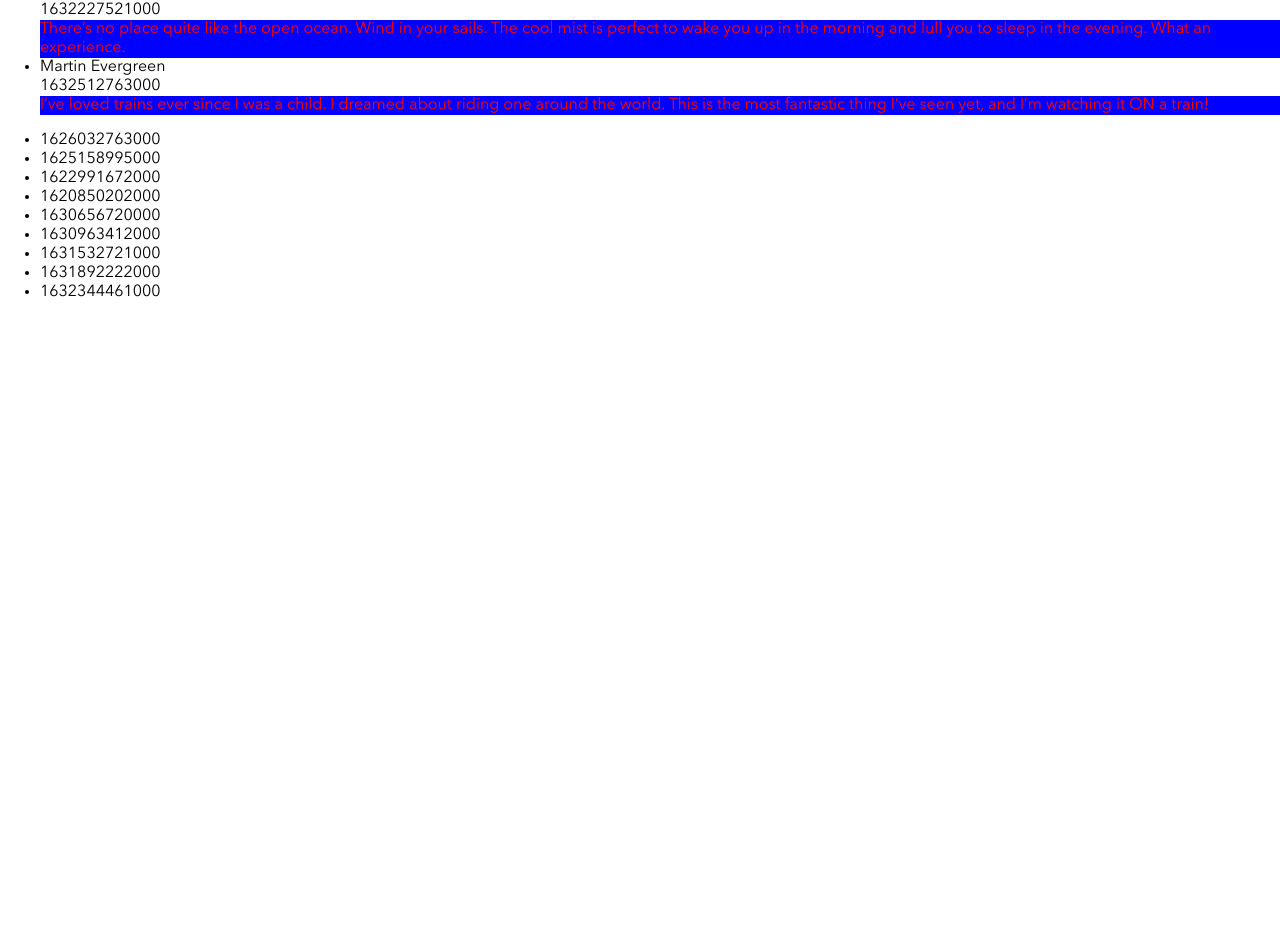
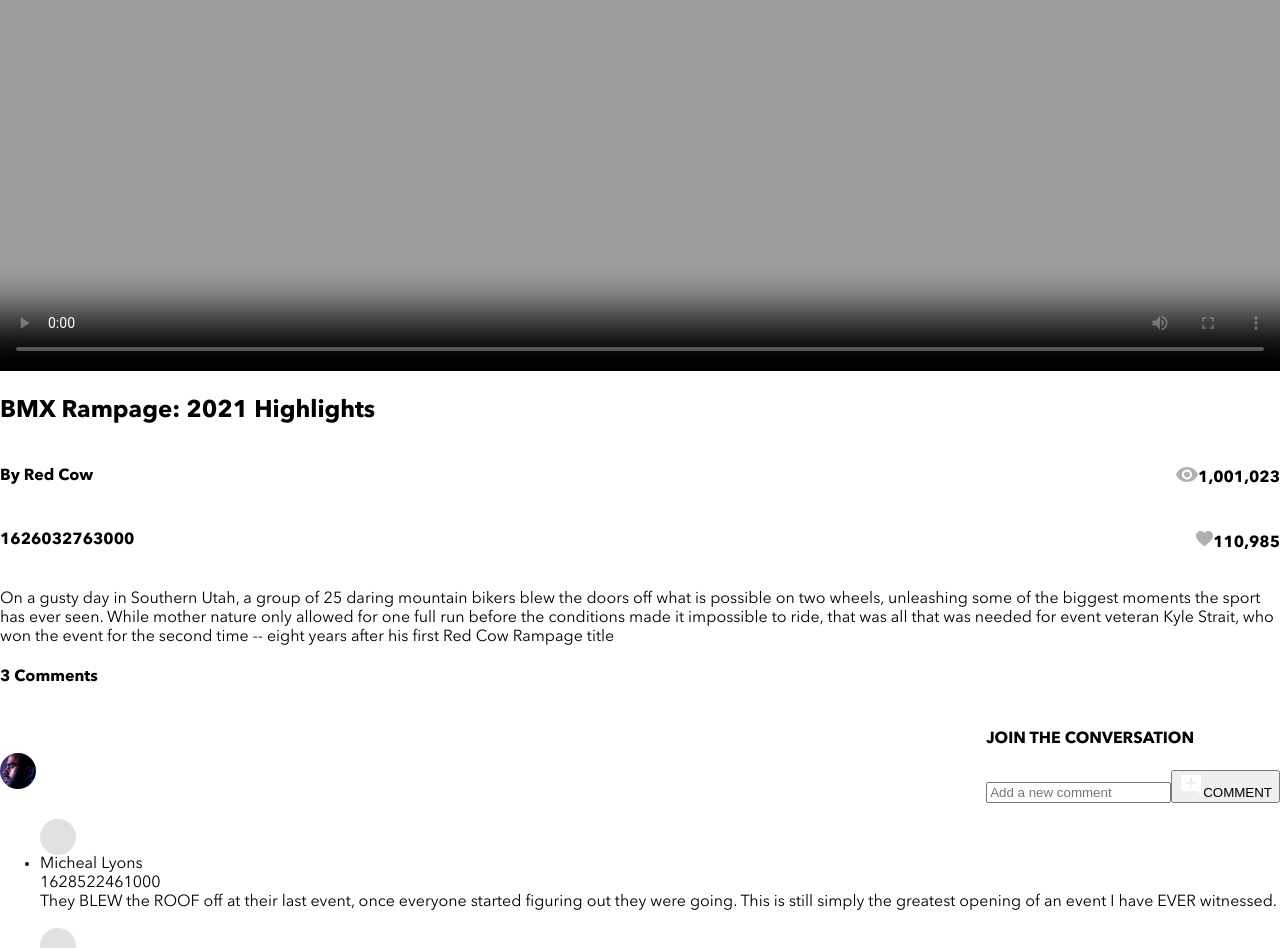
Before and after one commit to SopiaLee/sopia-lee-brainflix, a React (Create React App) app: page / in a window 1280 px wide. Shown: the part 639-1587 px from the top of the page. Before the commit the page ends 957 px from the top, so only its background shows below. Built offline with nearby package versions, Linux system fonts and the light colour scheme.

Commit message:
add content & components for brainflix sprint 1

```diff
--- a/src/App.js
+++ b/src/App.js
@@ -1,37 +1,49 @@
 import logo from './assets/logo/BrainFlix-logo.svg';
 import searchIcon from './assets/icons/search.svg';
-import Comments from './components/Comments/Comments';
+import MainVideo from './components/MainVideo/MainVideo';
+import CommentForm from './components/CommentForm/CommentForm'
+
 
 import "./App.scss";
-import commentsData from "./data/video-details.json";
+
+import videosData from "./data/video-details.json";
+
+// import commentsData from "./data/video-details.json";
 import CommentList from './components/CommentList/CommentList';
 
 function App() {
+
+  let selectedVideo = videosData[0];
+  console.log(selectedVideo);
+
   return (
     <div className="App">
       <header className="siteheader">
         <img src={logo} alt="BrainFlix logo" className="siteheader__logo"/>
         {/* <input type="text" placeholder="Search..">Search</input>  */}
-        <img src={searchIcon} alt="search icon"/>
-      <input type="search" placeholder="Search">
-      </input>
+        <img src={searchIcon} alt="search icon" className='siteheader__searchicon'/>
+      <input type="search" placeholder="Search" className='siteheader__searchinput'></input>
       <div className="siteheader__profilepic"></div>
       <button className='siteheader__btn'>Upload</button>
       </header>
 
-      <section className='main-video'>
-        <video
-        className="" poster="" controls="controls"
-        ></video>
+      <MainVideo/>
+
+      <section className='comments'>
+        <h4 className='comments__number'>{selectedVideo.comments.length} Comments</h4>
+
+      <section className='comments__form'>
+        <CommentForm/>
       </section>
-      <section className='comments'>
-      <CommentList comments ={commentsData}/>
-      <ul>
+
+
+      <CommentList comments ={selectedVideo.comments}/>
+      {/* <ul>
         {commentsData.map((comment)=> {
           return <li key={comment.id}>{comment.name}{comment.timestamp}{comment.comment}</li>
         }
         )}
-      </ul>
+      </ul> */}
       </section>
     </div>
   );
--- a/src/App.scss
+++ b/src/App.scss
@@ -26,3 +26,17 @@
     border: none;
   }
 }
+
+.mainvideo__toptext {
+  display: flex;
+  flex-direction: row;
+  justify-content: space-between;
+}
+.mainvideo__bottomtext {
+  display: flex;
+  flex-direction: row;
+  justify-content: space-between;
+}
+.mainvideo__video {
+  width: 100vw;
+}
--- /dev/null
+++ b/src/components/CommentForm/CommentForm.jsx
@@ -0,0 +1,24 @@
+import "./CommentForm.scss";
+import commentIcon from "../../assets/icons/add_comment.svg";
+
+function CommentForm() {
+  return (
+    <form className="commentsform">
+      <div className="commentsform__profilepic"></div>
+      <div className="commentsform__text">
+        <h4 className="commentsform__title">JOIN THE CONVERSATION</h4>
+        <input
+          className="commentsform__input"
+          placeholder="Add a new comment"
+          name="commentInput"
+        ></input>
+        <button className="commentsform__button">
+          <img src={commentIcon} alt="add comment icon" />
+          COMMENT
+        </button>
+      </div>
+    </form>
+  );
+}
+
+export default CommentForm;
--- /dev/null
+++ b/src/components/CommentForm/CommentForm.scss
@@ -0,0 +1,24 @@
+@use '../../styles/partials/variables' as *;
+@use '../../styles/partials/mixins' as *;
+
+.commentsform {
+    display: flex;
+    flex-direction: row;
+    justify-content: space-between;
+
+&__profilepic{
+    display: flex;
+    background-image: url(../../assets/images/Mohan-muruge.jpg);
+    background-color: #E1E1E1;
+    border-radius: 50%;
+    max-width: 36px;
+    max-height: 36px;
+    width: 100%;
+    background-position: center;
+    background-size: cover;
+    margin-top: 45px;
+    margin-right: 16px;
+
+}
+
+}
--- a/src/components/Comments/Comments.jsx
+++ b/src/components/Comments/Comments.jsx
@@ -1,21 +1,17 @@
 import "./Comments.scss";
 
 function Comments(props) {
-  console.log(props);
+  // console.log(props);
 
   return (
-    <li className="commentList">
-      <div className="commentList__profilepic"></div>
-      <div className="commentList__text">
-        <div className="commentList__texttop">
-          <div className="comment__name">{props.comment.comments[0].name}</div>
-          <div className="comment__date">
-            {props.comment.comments[0].timestamp}
-          </div>
+    <li className="comments__commentList">
+      <div className="comments__profilepic"></div>
+      <div className="comments__text">
+        <div className="comments__top">
+          <div className="comments__name">{props.comment.name}</div>
+          <div className="comments__date">{props.comment.timestamp}</div>
         </div>
-        <div className="comment__content">
-          {props.comment.comments[0].comment}
-        </div>
+        <div className="comments__content">{props.comment.comment}</div>
       </div>
     </li>
   );
--- a/src/components/Comments/Comments.scss
+++ b/src/components/Comments/Comments.scss
@@ -1,7 +1,19 @@
 @use '../../styles/partials/variables' as *;
 @use '../../styles/partials/mixins' as *;
 
-.comment__content {
-    color: red;
-    background-color: blue;
+.comments {
+&__profilepic {
+    display: flex;
+    background-color: #E1E1E1;
+    border-radius: 50%;
+    max-width: 36px;
+    max-height: 36px;
+    width: 100%;
+    height: 36px;
+    margin-right: 16px;
+    margin-top: 16px;
 }
+
+
+
+}
--- /dev/null
+++ b/src/components/MainVideo/MainVideo.jsx
@@ -0,0 +1,39 @@
+import videosData from "../../data/video-details.json";
+import viewicon from "../../assets/icons/views.svg";
+import likeicon from "../../assets/icons/likes.svg";
+
+function MainVideo() {
+  let selectedVideo = videosData[0];
+  return (
+    <>
+      <section className="mainvideo">
+        <video
+          className="mainvideo__video"
+          poster={selectedVideo.image}
+          controls="controls"
+        ></video>
+        <h1 className="mainvideo__title">{selectedVideo.title}</h1>
+
+        <div className="mainvideo__toptext">
+          <h4 className="mainvideo__creator">By {selectedVideo.channel}</h4>
+          <h4 className="mainvideo__viewgroup">
+            <img src={viewicon} alt="video views icon" />
+            {selectedVideo.views}
+          </h4>
+        </div>
+
+        <div className="mainvideo__bottomtext">
+          <h4 className="mainvideo__date">{selectedVideo.timestamp}</h4>
+          <h4 className="mainvideo__likesgroup">
+            <img src={likeicon} alt="video likes icon" />
+            {selectedVideo.likes}
+          </h4>
+        </div>
+
+        <p className="mainvideo__description">{selectedVideo.description}</p>
+      </section>
+    </>
+  );
+}
+
+export default MainVideo;
```
